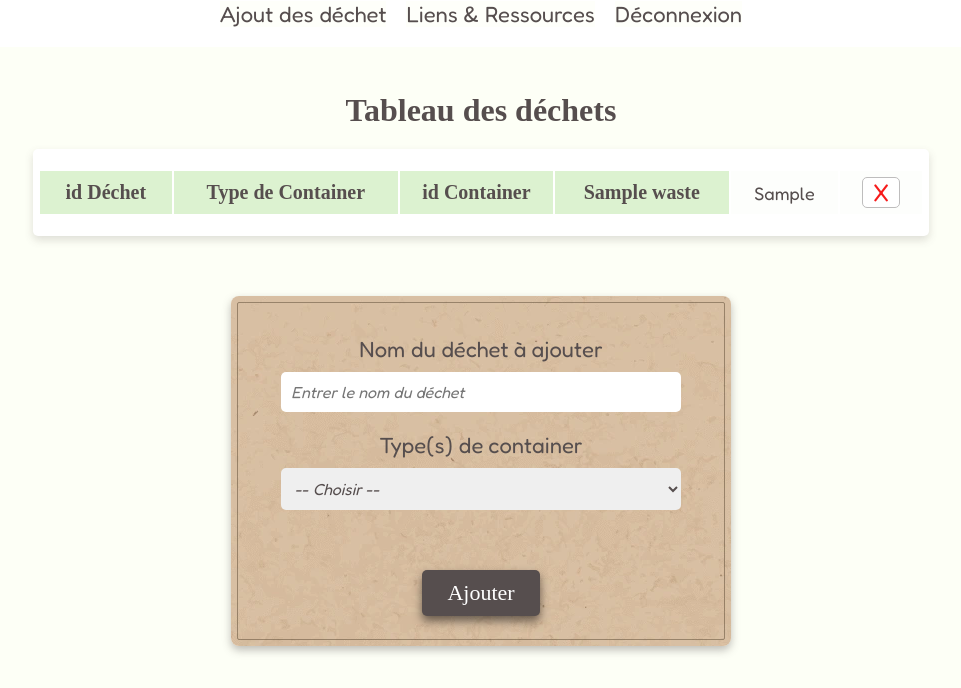
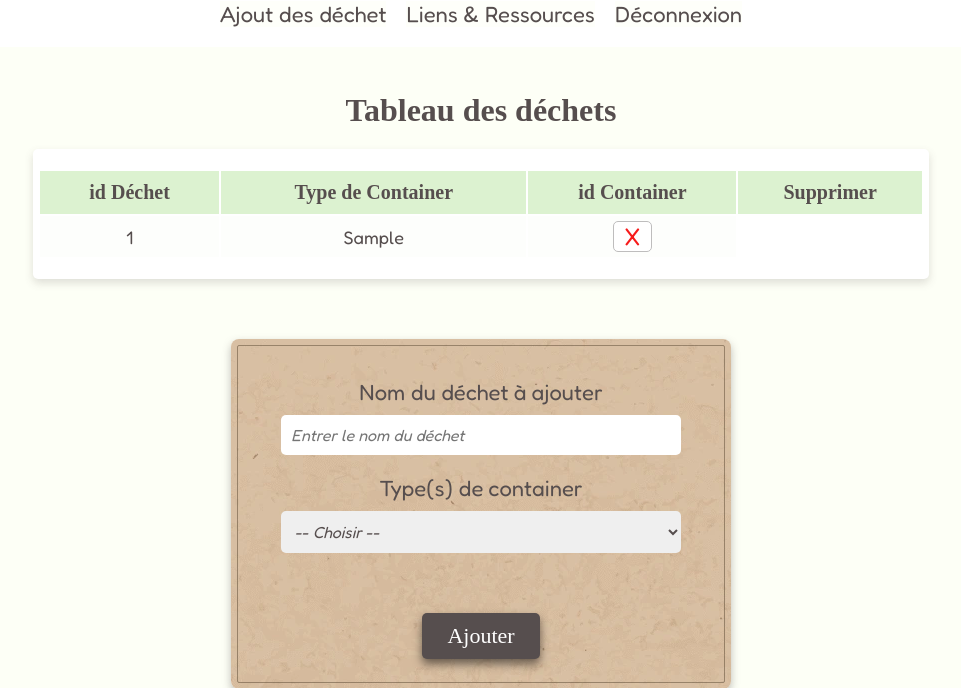
Before and after one commit to Anais-DZ/Verify-admin, a PHP site: page /adminWaste.php in a window 1280 px wide. Shown: the part 189-877 px from the top of the page, without its empty margins (159-1120 px from the left). Run offline with PHP 8.4, Linux system fonts and the light colour scheme; the visitor is signed in with stand-in values (Sample User, id 1); tables that the repository leaves empty or names only in its code hold one stand-in row (values such as "Sample post"); some web fonts are replaced.

Commit message:
correction taille tableau

```diff
--- a/adminWaste.php
+++ b/adminWaste.php
@@ -236,7 +236,7 @@
                                 <td class='idWasteContainer>{$waste['id_waste']}</td>
                                 <td class='containerColumn'>{$waste['type_container']}</td>
                                 <td class='idWasteContainer>{$waste['id_container']}</td>
-                                <td>
+                                <td class='idWasteContainer>
                                     <form method='POST' action='adminWaste.php'>
                                         <input type='hidden' name='idWaste' value={$waste['id_waste']}>
                                         <button class='delete' type='submit' name='submitDeleteById'>X</button>
--- a/view/viewAdminWaste.php
+++ b/view/viewAdminWaste.php
@@ -69,7 +69,7 @@
                                     <th class='idWasteContainer'>id Déchet</th>
                                     <th class='containerColumn'>Type de Container</th>
                                     <th class='idWasteContainer'>id Container</th>
-                                    <th class='idWasteContainer>Supprimer</th>
+                                    <th class='idWasteContainer'>Supprimer</th>
                                 </tr>
                             </thead>
                             <tbody>
```
